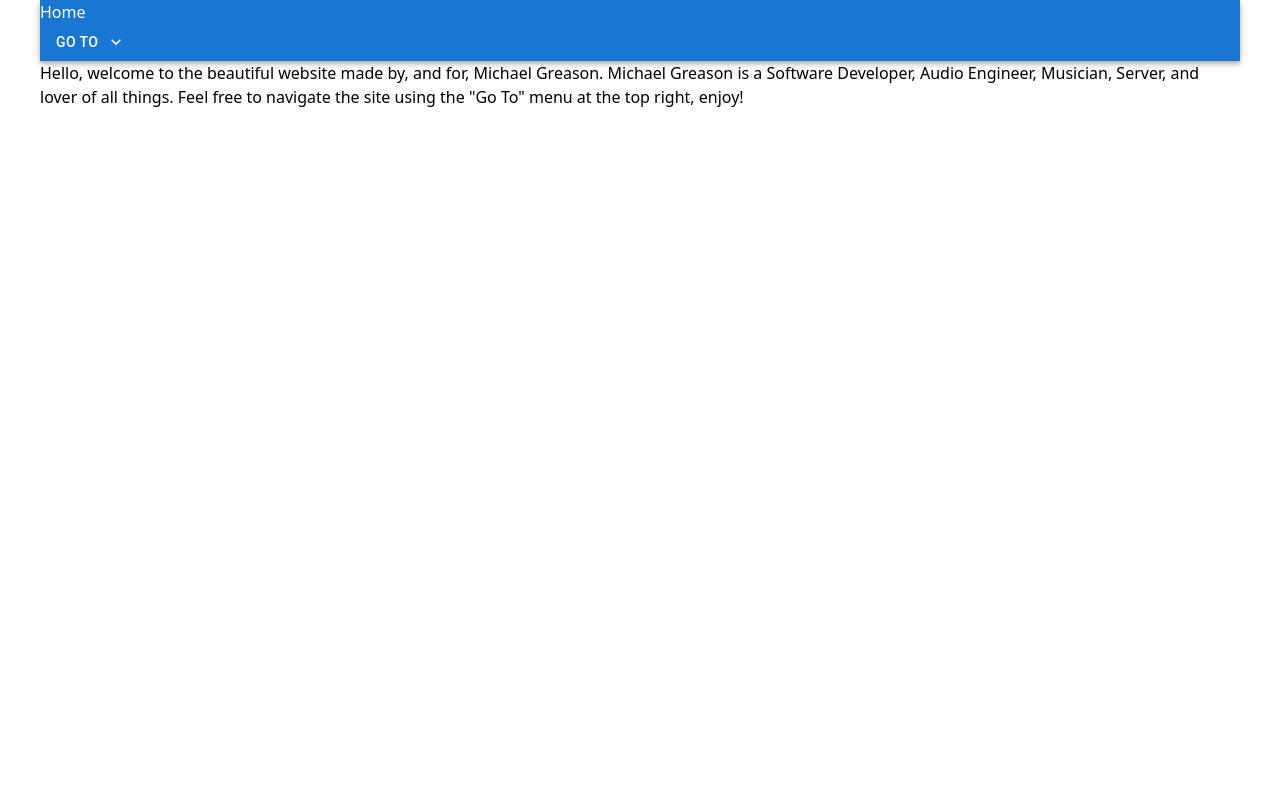
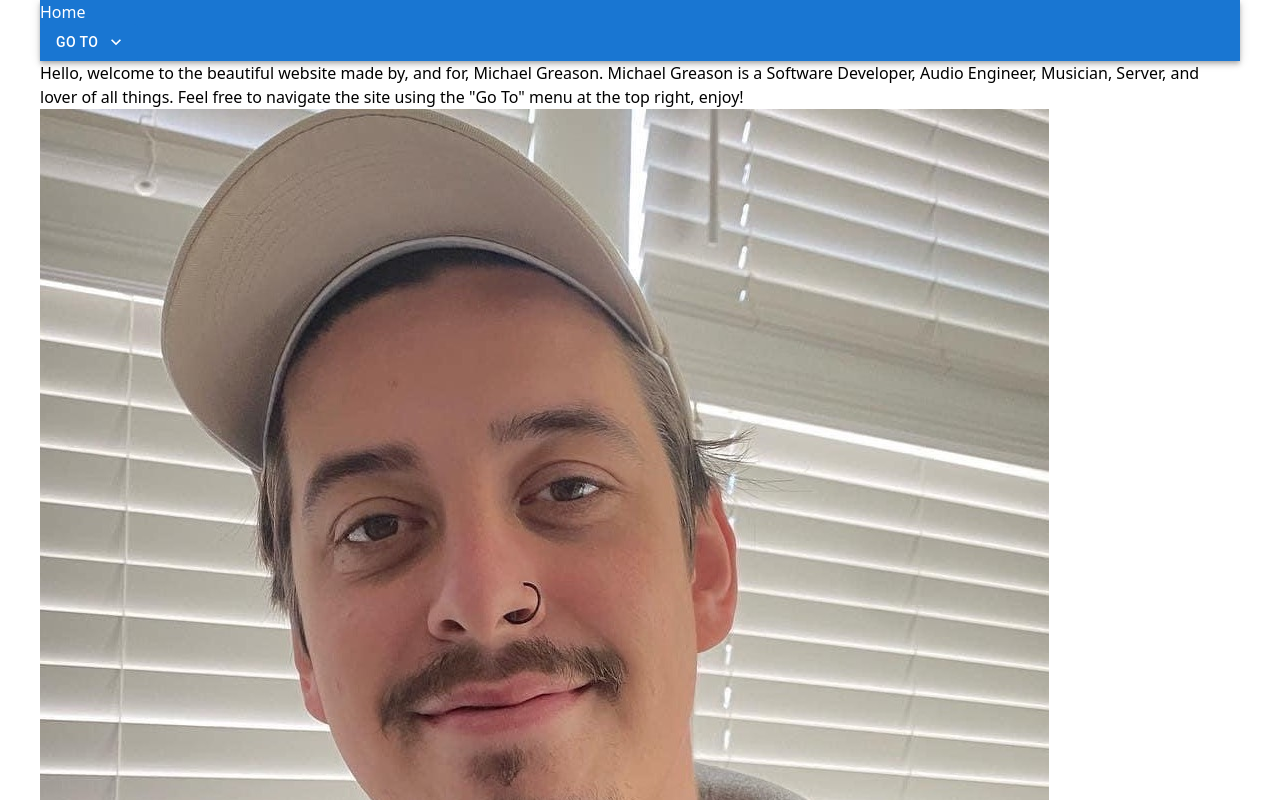
Before and after one commit to MichaelGreason/mywebsite, a React (Vite) app in the folder my-website/: page / in a window 1280 px wide. Shown: the top 800 px of the page. Built offline with nearby package versions, Linux system fonts and the light colour scheme.

Commit message:
added image

```diff
--- a/my-website/src/pages/home.jsx
+++ b/my-website/src/pages/home.jsx
@@ -16,7 +16,13 @@
             site using the "Go To" menu at the top right, enjoy!
           </div>
         </div>
-        <div>{images && <img src={images} alt="image" />}</div>
+        <div className=" w-2/5 ml-96 ">
+          <img
+            src="/src/assets/images/headshot 4.jpeg"
+            className=" rounded-full"
+            alt="image"
+          />
+        </div>
       </div>
     </>
   );
```
Also changed, not shown: my-website/src/assets/images/headshot 4.jpeg (added).
